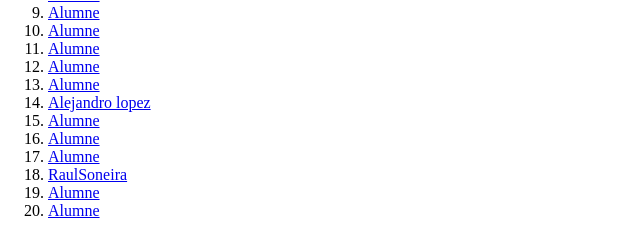
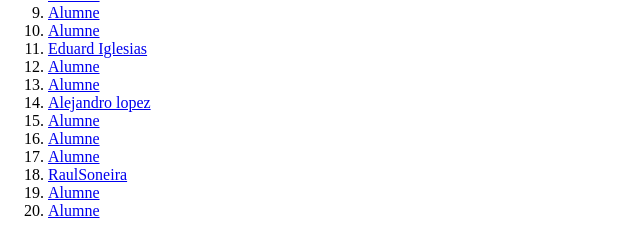
Before and after one commit to MP08c2122/git_vscode-1rdaw2122, a plain HTML site: page index.html in a window 1280 px wide. Shown: the part 267-493 px from the top of the page, 0-640 px from the left. Drawn offline with Linux system fonts and the light colour scheme.

Commit message:
Modificat index.html
................

```diff
--- a/index.html
+++ b/index.html
@@ -25,7 +25,7 @@
             <li><a href="alumne8.html">Alumne</a></li>
             <li><a href="alumne9.html">Alumne</a></li>
             <li><a href="alumne10.html">Alumne</a></li>
-            <li><a href="alumne11.html">Alumne</a></li>
+            <li><a href="alumnesWebs/EduardIglesias/EduardIglesias.html">Eduard Iglesias</a></li>
             <li><a href="alumne12.html">Alumne</a></li>
             <li><a href="alumne13.html">Alumne</a></li>
             <li><a href="alumnesWebs/AlejandroLopez/AlejandroLopez.html">Alejandro lopez</a></li>
```
